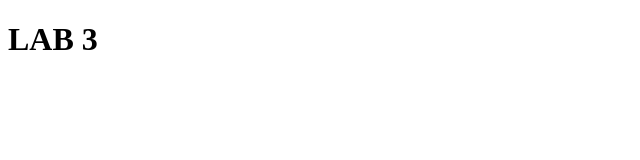
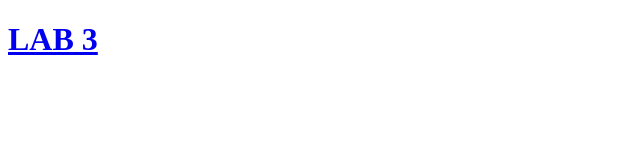
Before and after one commit to krishna7054/web_tech, a plain HTML site: page index.html in a window 1280 px wide. Shown: the whole page, without its empty margins (0-640 px from the left). Drawn offline with Linux system fonts and the light colour scheme.

Commit message:
Update index.html

```diff
--- a/index.html
+++ b/index.html
@@ -7,8 +7,8 @@
     <title>Document</title>
 </head>
 <body>
-    <h1>LAB 3</h1>
-    <a href="Web3_lab/index.html"></a>
+
+    <a href="Web3_lab/index.html"> <h1>LAB 3</h1></a>
 
 </body>
 </html>
```
